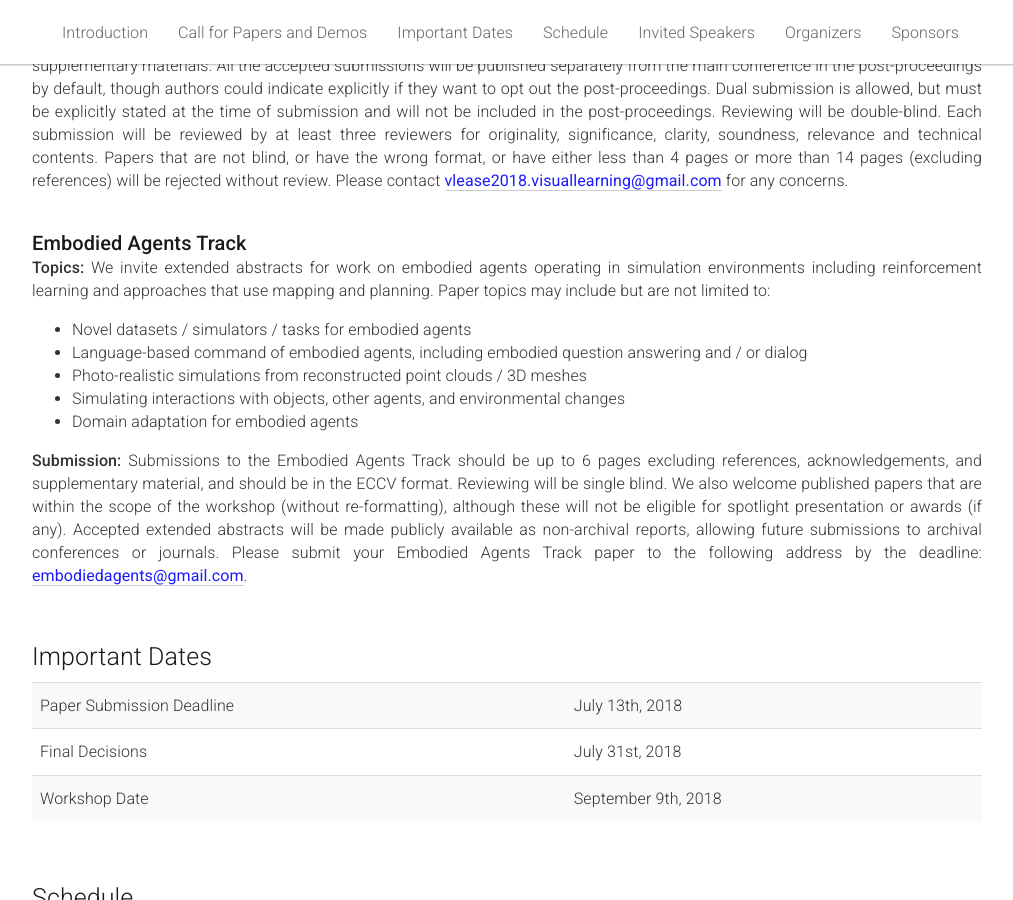
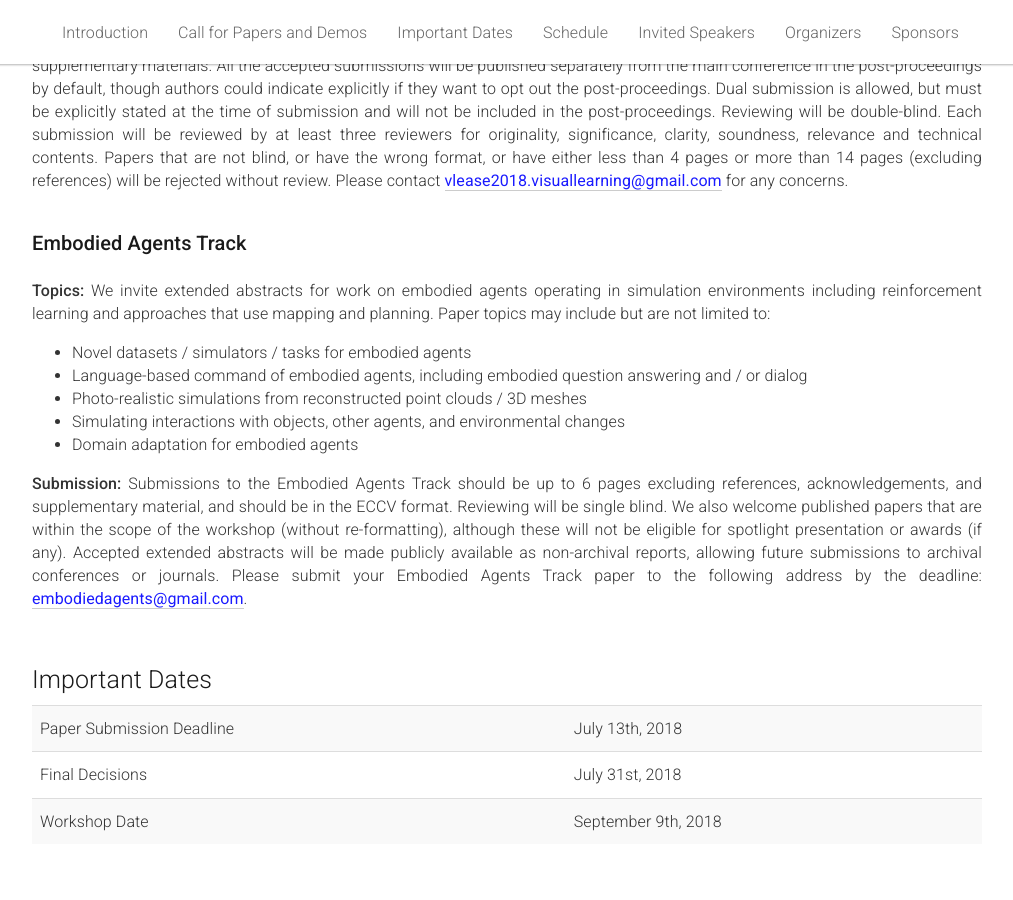
Before and after one commit to eccv18-vlease/eccv18-vlease.github.io, a Jekyll site: the page built from _pages/home.md, in a window 1280 px wide and 900 px high, scrolled down 1400 px. Shown: the whole window, without its empty margins (133-1146 px from the left). Built offline with Jekyll 4.4.1, drawn with Linux system fonts in a browser that asks for light colours.

Commit message:
Fix <br> accidentally removed

```diff
--- a/_pages/home.md
+++ b/_pages/home.md
@@ -105,7 +105,7 @@ paper: true
       for any concerns.
     </p><br>
 
-    <h3><span style="font-weight:500;">Embodied Agents Track</span></h3>
+    <h3><span style="font-weight:500;">Embodied Agents Track</span></h3><br>
     <p><span style="font-weight:500;">Topics:</span> We invite extended abstracts for work on embodied agents operating in simulation environments including reinforcement learning and approaches that use mapping and planning. Paper topics may include but are not limited to:
       <ul>
         <li>Novel datasets / simulators / tasks for embodied agents</li>
```
